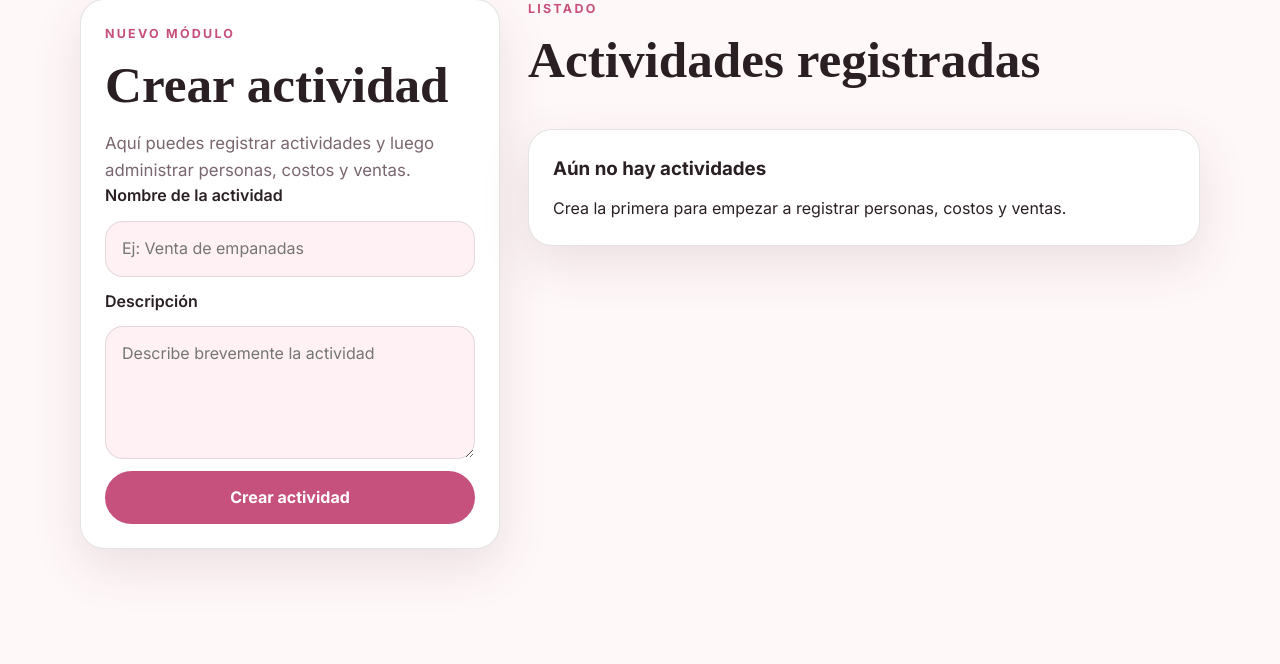
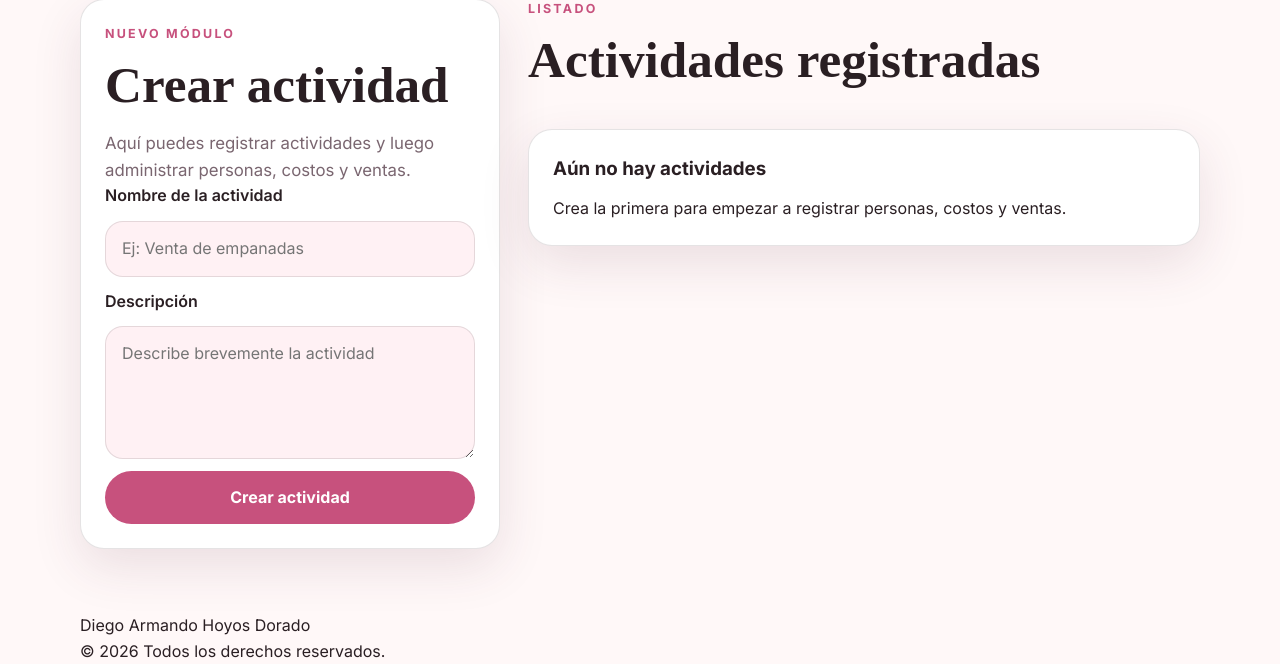
Before and after one commit to Diegoho58-dev/buu-proposal-responsive-, a Flask app: page /activities in a window 1280 px wide. Shown: the part 142-806 px from the top of the page. Before the commit the page ends 710 px from the top, so only its background shows below. Run offline with Flask 3, Linux system fonts and the light colour scheme; the visitor is signed in with stand-in values (Sample User, id 1); data that the repository does not hold is empty; some web fonts are replaced.

Commit message:
Update base.html

```diff
--- a/templates/base.html
+++ b/templates/base.html
@@ -4,6 +4,7 @@
   <meta charset="UTF-8">
   <meta name="viewport" content="width=device-width, initial-scale=1.0">
   <title>{% block title %}Jenny & Diego{% endblock %}</title>
+
   <link rel="preconnect" href="https://fonts.googleapis.com">
   <link rel="preconnect" href="https://fonts.gstatic.com" crossorigin>
   <link href="https://fonts.googleapis.com/css2?family=Instrument+Serif:ital@0;1&family=Inter:wght@400;500;600;700&display=swap" rel="stylesheet">
@@ -45,6 +46,13 @@
     {% block content %}{% endblock %}
   </main>
 
+  <footer class="site-footer">
+    <div class="container footer-content">
+      <p class="footer-brand">Diego Armando Hoyos Dorado</p>
+      <p class="footer-copy">© 2026 Todos los derechos reservados.</p>
+    </div>
+  </footer>
+
   <script src="{{ url_for('static', filename='app.js') }}" defer></script>
 </body>
 </html>
```
